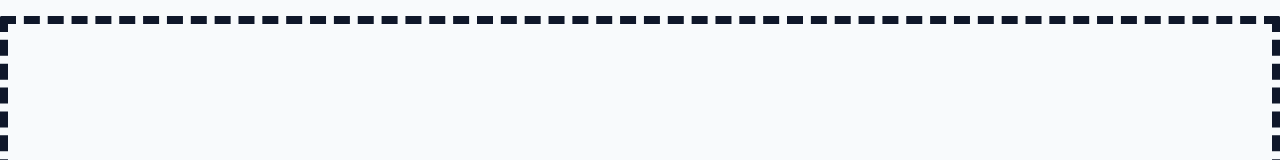
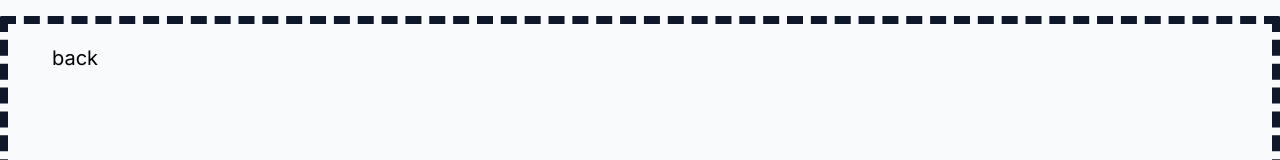
Before and after one commit to chinjz2/assignment, a Next.js app in the folder web/: page /upload in a window 1280 px wide. Shown: the top 160 px of the page. Built offline with nearby package versions, Linux system fonts and the light colour scheme.

Commit message:
feature2: added back button for navigation

```diff
--- /dev/null
+++ b/web/src/app/(landing)/(employee)/layout.tsx
@@ -0,0 +1,20 @@
+import Link from "next/link";
+
+interface EmployeeLayoutProps {
+  children: React.ReactNode;
+}
+
+export default async function EmployeeLayout({
+  children,
+}: EmployeeLayoutProps) {
+  return (
+    <div className="min-h-[100vh] min-h-[100svh]">
+      <header className="absolute top-8 left-8 px-5 py-3 z-40 bg-transparent text-black">
+        <Link href="/">
+          <span className="sm:inline-block lg:text-xl">back</span>
+        </Link>
+      </header>
+      <main>{children}</main>
+    </div>
+  );
+}
--- a/web/src/app/(landing)/layout.tsx
+++ b/web/src/app/(landing)/layout.tsx
@@ -1,8 +1,8 @@
-interface HomeLayoutProps {
+interface LandingLayoutProps {
   children: React.ReactNode;
 }
 
-export default async function LandingLayout({ children }: HomeLayoutProps) {
+export default async function LandingLayout({ children }: LandingLayoutProps) {
   return (
     <div className="flex flex-col min-h-screen">
       <main>{children}</main>
```
Also changed, not shown: web/src/app/(landing)/(employee)/dashboard/page.tsx (renamed from web/src/app/dashboard/page.tsx), web/src/app/(landing)/(employee)/upload/page.tsx (renamed from web/src/app/upload/page.tsx).
